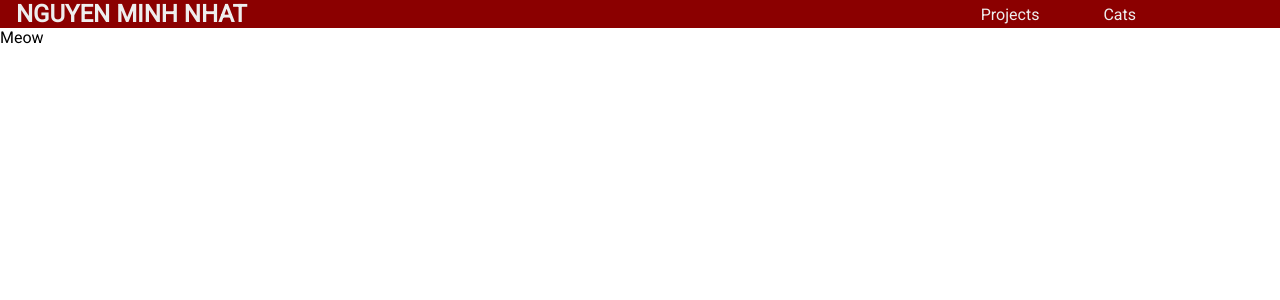
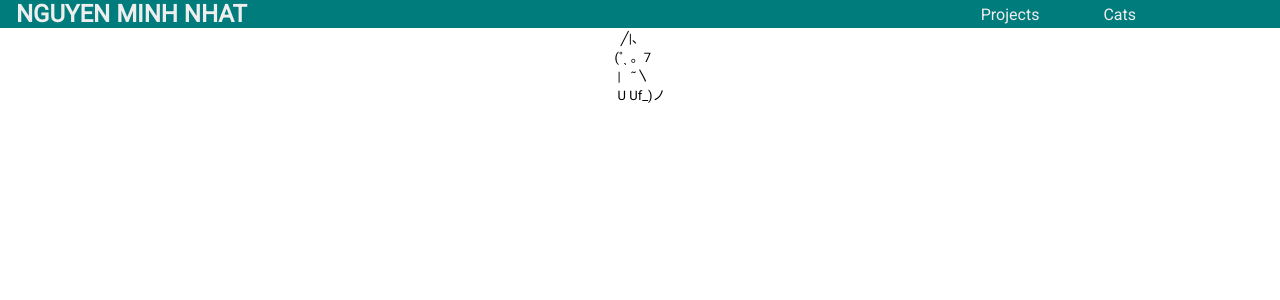
Before and after one commit to NguyenMinhNhat-C41A/NguyenMinhNhat-C41A.github.io, a React (Create React App) app: page /cats in a window 1280 px wide. Shown: the top 300 px of the page. Built offline with nearby package versions, Linux system fonts and the light colour scheme.

Commit message:
Header Color

```diff
--- a/src/Cats.js
+++ b/src/Cats.js
@@ -1,9 +1,12 @@
 import React from 'react'
-
+import "./Styles/Cats.css"
 export default function Cats() {
   return (
-    <div>
-      <p>Meow</p>
+    <div className = "catDiv">
+          <p>  ╱|、</p>
+          <p>(˚ˎ 。7</p>
+          <p> |   ˜〵</p>
+          <p> U Uf_)ノ</p>
     </div>
   )
 }
--- /dev/null
+++ b/src/Styles/Cats.css
@@ -0,0 +1,10 @@
+.catDiv {
+    display:grid;
+    justify-content: center;
+}
+.catDiv p{
+    white-space: pre;
+    margin: 0;
+    padding: 0;
+    font-size: small;
+}
--- a/src/Styles/main.css
+++ b/src/Styles/main.css
@@ -8,7 +8,7 @@
 }
 
 :root{
-    --mainColor: #8B0000;
+    --mainColor: #007c7d;
     --textColor: #eee;
     --secondaryTextColor: #000;
 }
```
